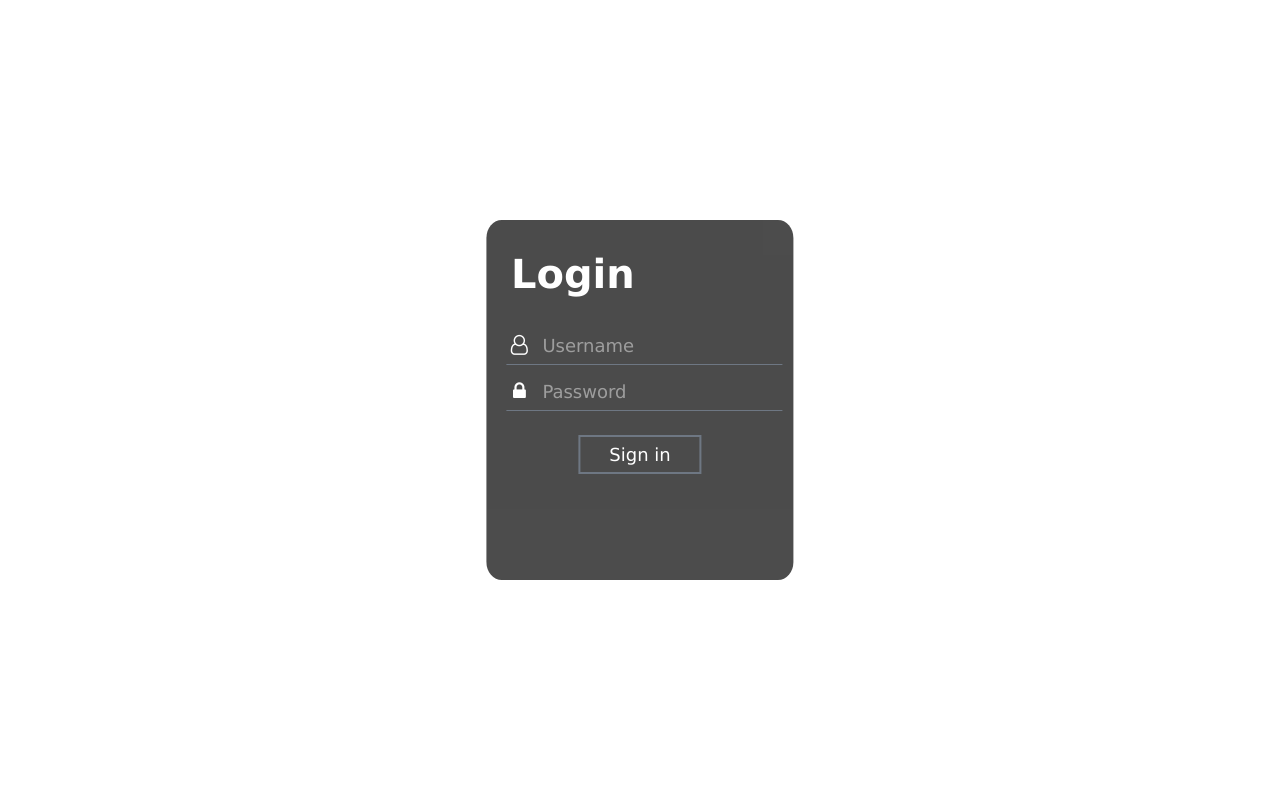
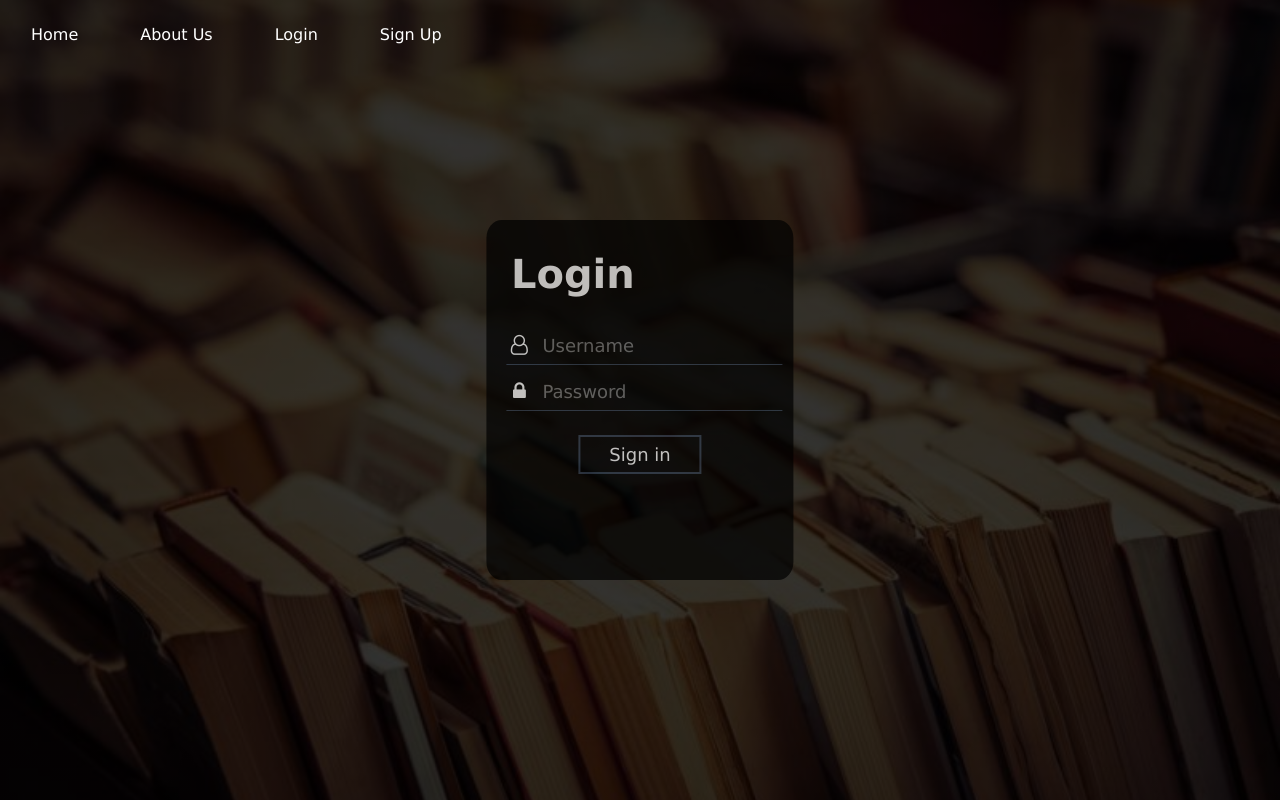
Before and after one commit to himasajeev/wta-BookExchangeWebsite, a React (Create React App) app in the folder client/: page /login in a window 1280 px wide. Built offline with nearby package versions, Linux system fonts and the light colour scheme.

Commit message:
css changes

```diff
--- a/client/src/Containers/About.js
+++ b/client/src/Containers/About.js
@@ -1,9 +1,12 @@
 import React from 'react'
 import OuterNavbar from '../Components/OuterNavbar'
 import '../../src/Style.css'
+import image from "../../src/assets/images/bookswap.jpg"
 const About = ()=>{
+
 return (
-    <body class="about">
+
+    <div className="about">
 
           <OuterNavbar />
           <h1>ABOUT</h1>
@@ -21,7 +24,8 @@ return (
             </p>
             </article>
             <section>
-                <img src="bookswap.jpg" alt="img" />
+
+                <img src={image} alt="img" />
             </section>
         </div>
         <div>
@@ -40,7 +44,7 @@ return (
                 </ul></li>
             </ul>
         </div>
-    </body>
+    </div>
 )
 
 }
--- a/client/src/Containers/Login.js
+++ b/client/src/Containers/Login.js
@@ -39,7 +39,7 @@ const Login = ()=>{
   }
     return (
 
-        <div>
+        <div className="in">
             <OuterNavbar />
 
             <div className="login-box">
--- a/client/src/Containers/signup.js
+++ b/client/src/Containers/signup.js
@@ -21,7 +21,7 @@ const Signup = ()=>{
        event.preventDefault();
        console.log(user)
    }
-    return (<div>
+    return (<div className="in">
         <OuterNavbar />
         <div className="signup-box">
               <h1>Sign up</h1>
```
Also changed, not shown: 1 other file (tests, documents, lock files or other folders).
